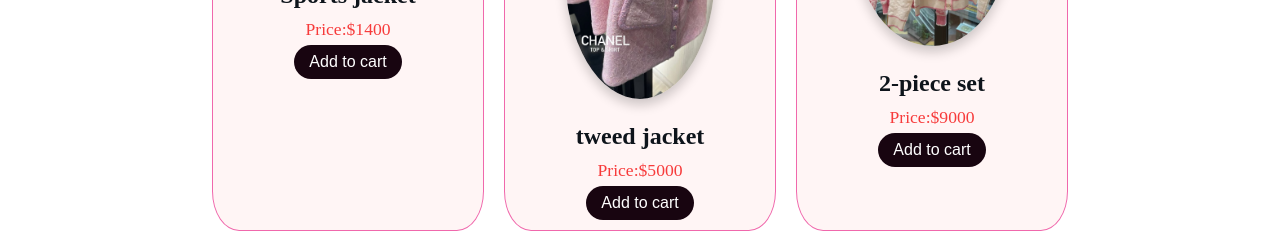
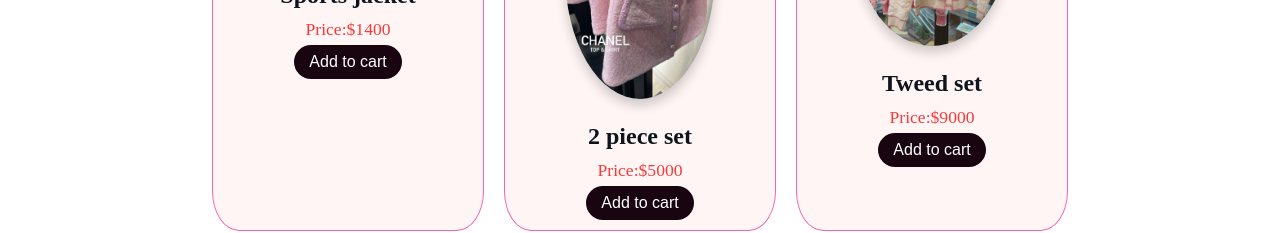
Before and after one commit to Ifunanyaijah/Shopping-Cart, a React (Vite) app: page / in a window 1280 px wide. Shown: the part 353-586 px from the top of the page. Built offline with nearby package versions, Linux system fonts and the light colour scheme.

Commit message:
Update App.jsx

```diff
--- a/src/App.jsx
+++ b/src/App.jsx
@@ -6,7 +6,7 @@ import ShowCourseComponent from './ShowCoursecomponent.jsx';
 import sportsJacket from './assets/IMG_1819.PNG';
 import tweedJacket from './assets/IMG_5915.JPG';
 import twopiece from './assets/IMG_5918.JPG';
-
+//comments are for study and remembering when reading through coding
 //STATE means data that can change, when the setcourses is called,
 // it updaes with new value, inside the usestate is the initial value
 
@@ -21,13 +21,13 @@ function App() {
     },
     {
       id: 2,
-      name: 'tweed jacket',
+      name: '2 piece set',
       price: 5000,
       image: tweedJacket
     },
     {
       id: 3,
-      name: '2-piece set',
+      name: 'Tweed set',
       price: 9000,
       image: twopiece
     }
```
